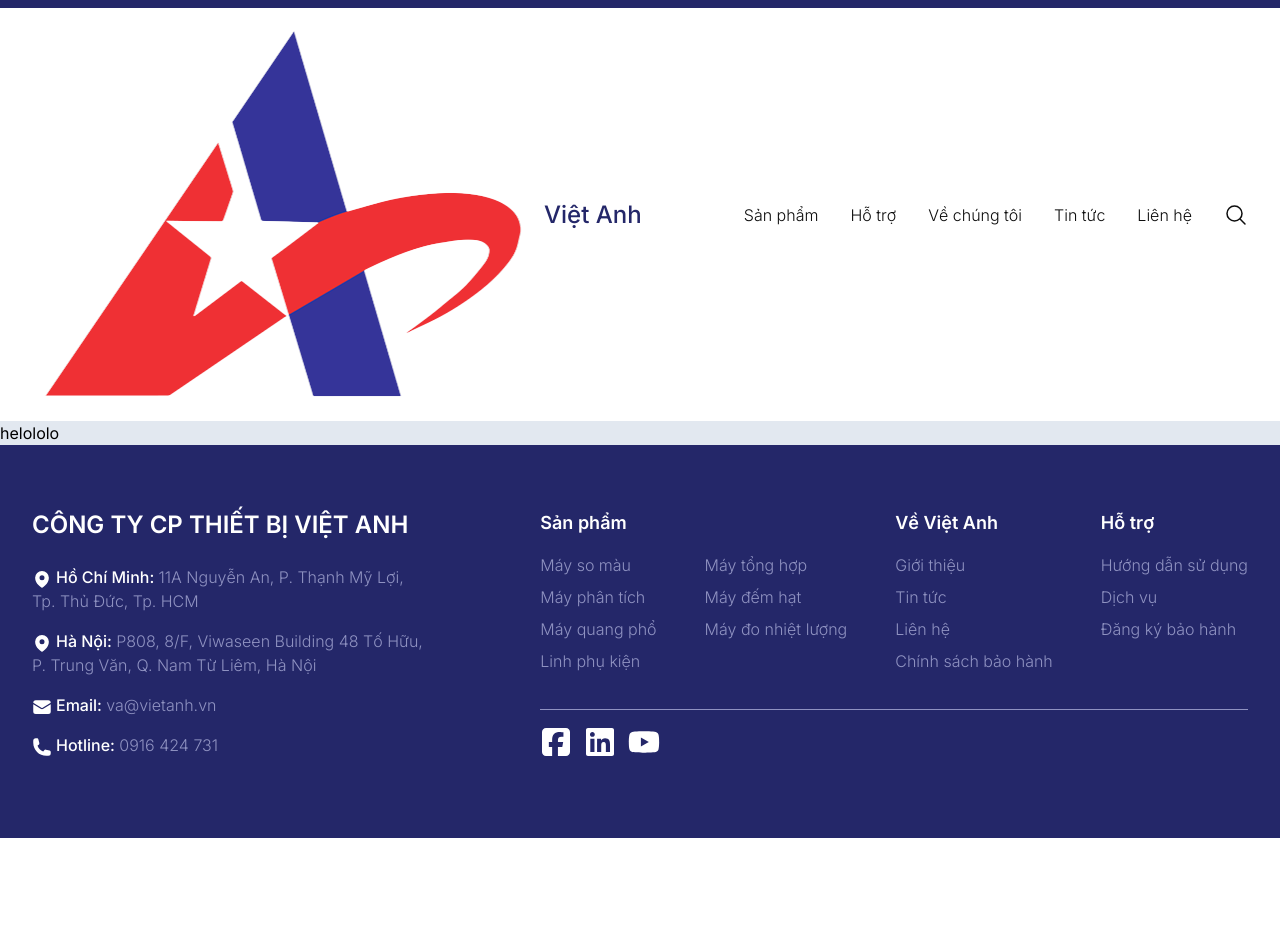
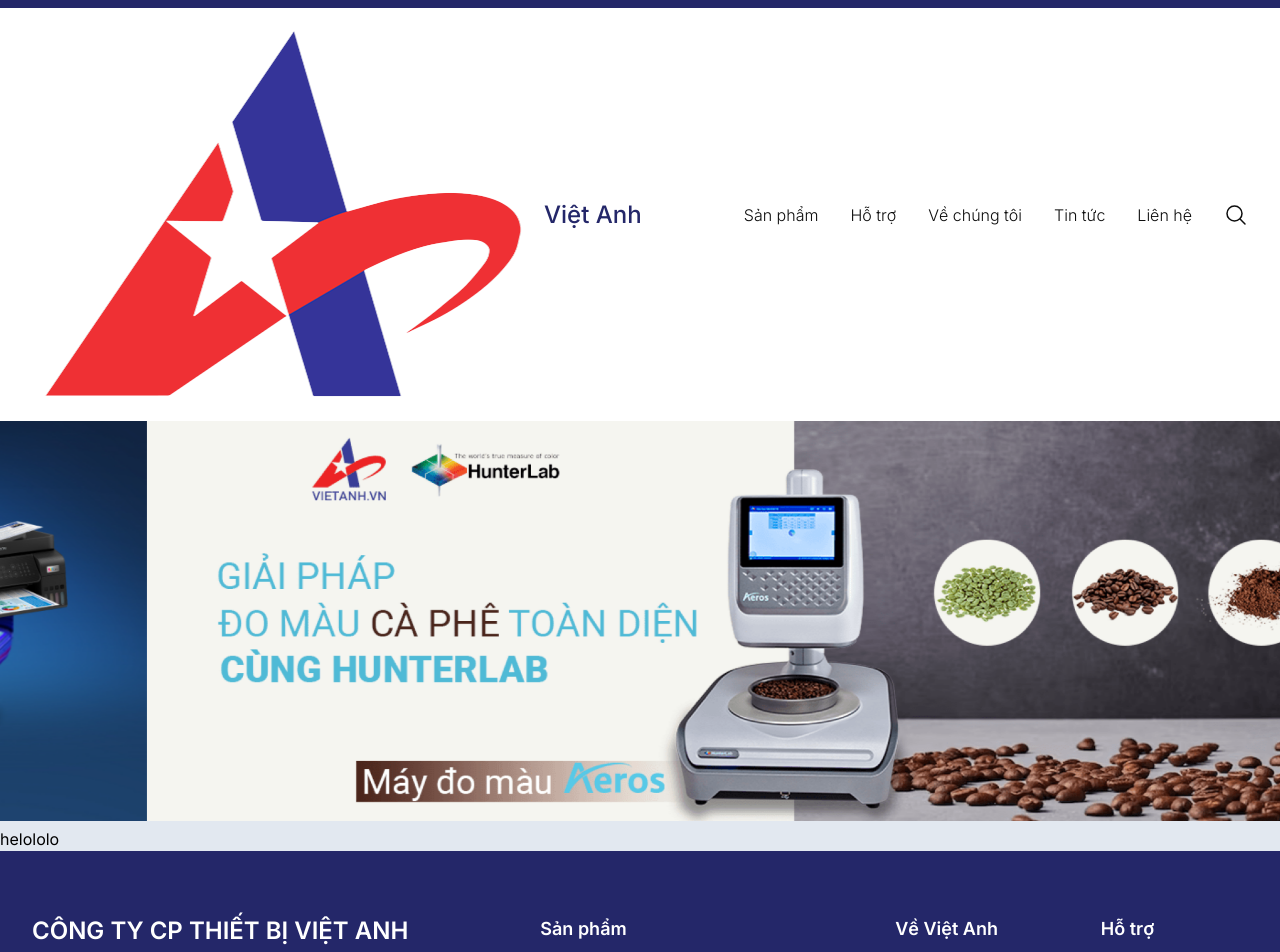
Before and after one commit to dev-vietanhinstruments/hunterlab, a Next.js app: page / in a window 1280 px wide. Shown: the top 952 px of the page. Before the commit the page ends 838 px from the top, so only its background shows below. Built offline with nearby package versions, Linux system fonts and the light colour scheme.

Commit message:
fix overflow

```diff
--- a/app/page.js
+++ b/app/page.js
@@ -13,7 +13,7 @@
   return (
     <div className="flex bg-slate-200 flex-col">
       <Header />
-      {/* <Carousel images={banners}/> */}
+      <Carousel images={banners}/>
       <div>
         helololo
       </div>
--- a/components/Carousel/index.jsx
+++ b/components/Carousel/index.jsx
@@ -15,12 +15,13 @@
 		slidesToShow: 1,
 		slidesToScroll: 1,
 		adaptiveHeight: false,
+		pauseOnFocus: true,
 		autoplay: true,
 		autoplaySpeed: 1000,
 	}
 
 	return (
-		<section className='w-full'>
+		<section className='w-full overflow-hidden outline-none'>
 				<Slider {...settings}>
 					{images.map((image, index) => (
 						<div key={index}>
```
